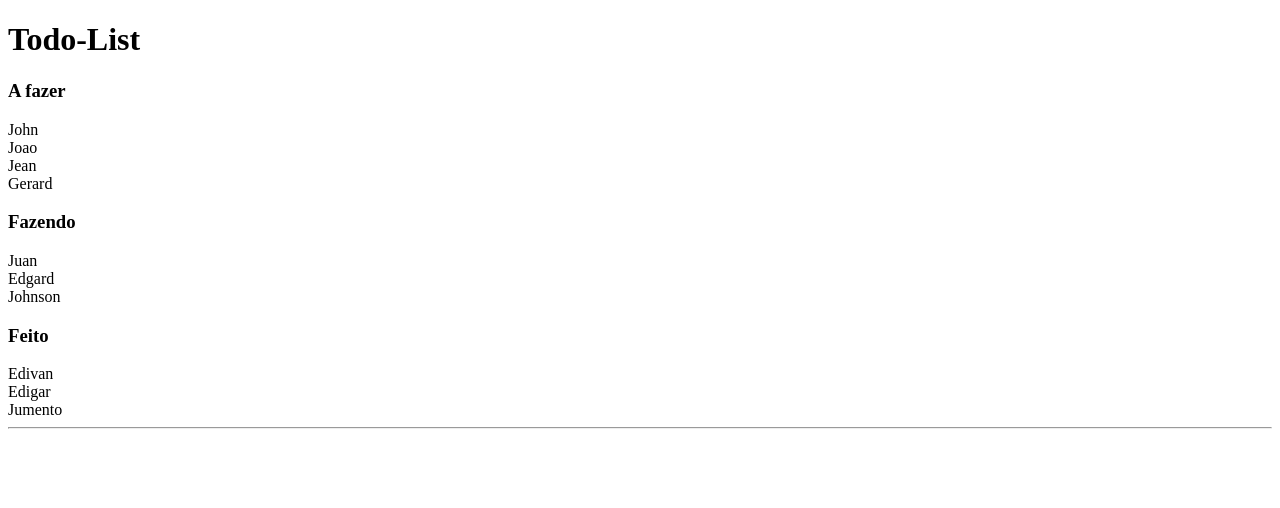
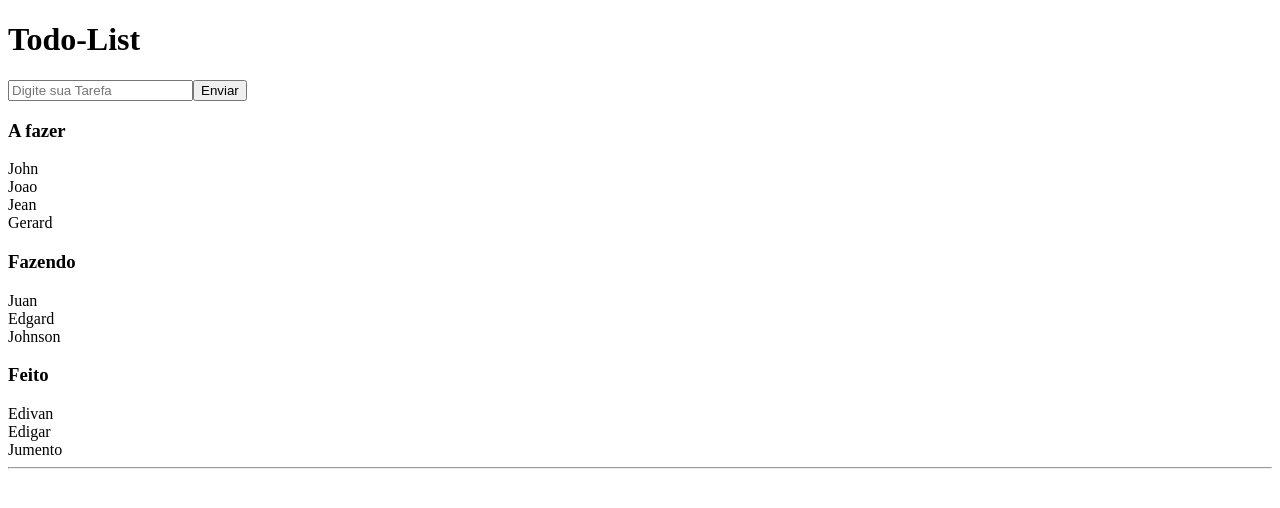
Before and after one commit to Edivansanto5/to-do-list.vue.js, a Vue app: page / in a window 1280 px wide. Shown: the top 508 px of the page. Built offline with nearby package versions, Linux system fonts and the light colour scheme.

Commit message:
criando campo de input e um botão de enviar

```diff
--- a/src/components/toList.vue
+++ b/src/components/toList.vue
@@ -2,6 +2,8 @@
   <div class="conteiner">
     <h1>Todo-List</h1>
     <div class="col-3">
+      <input type="text" placeholder="Digite sua Tarefa">
+      <button>Enviar</button>
       <h3>A fazer</h3>
       <draggable :list="list1" group="people" @change="log">
         <div v-for="(element) in list1" :key="element.name">{{ element.name }}</div>
```
